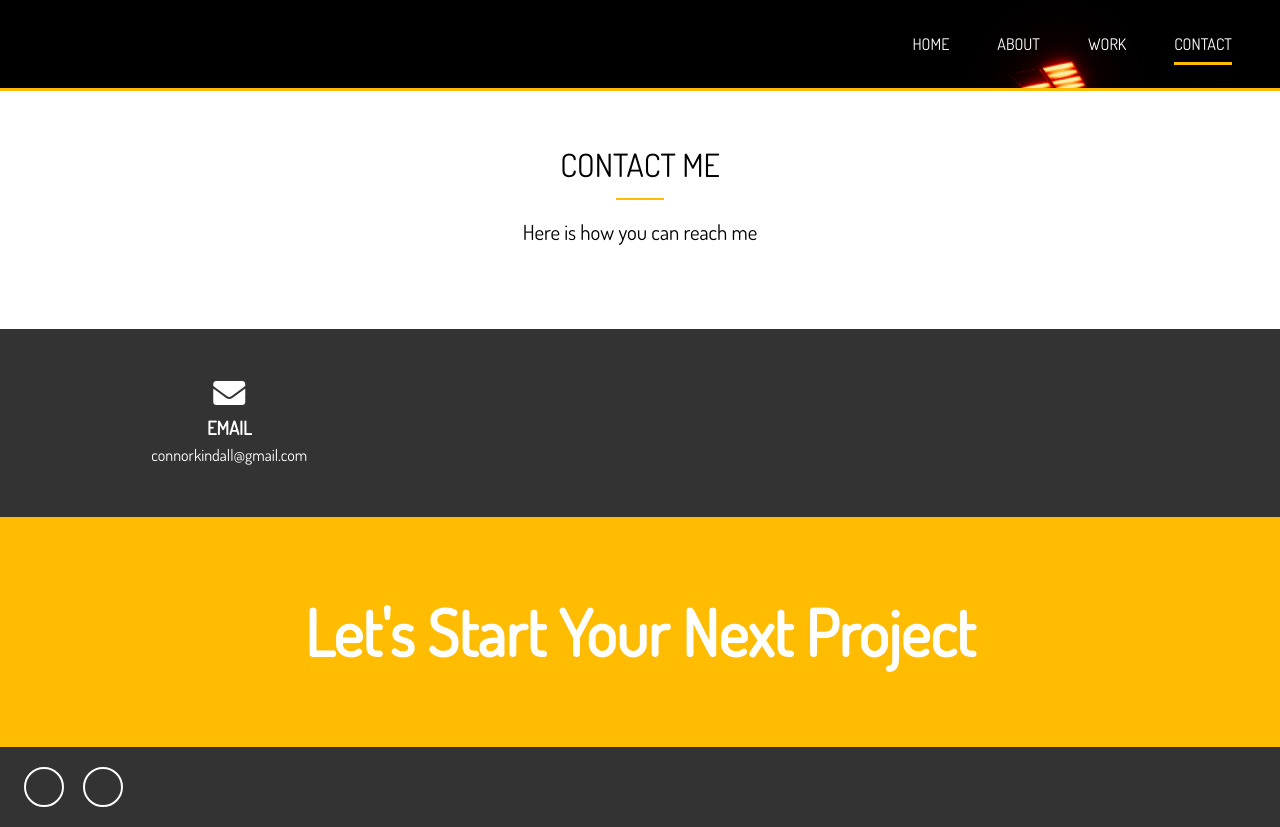
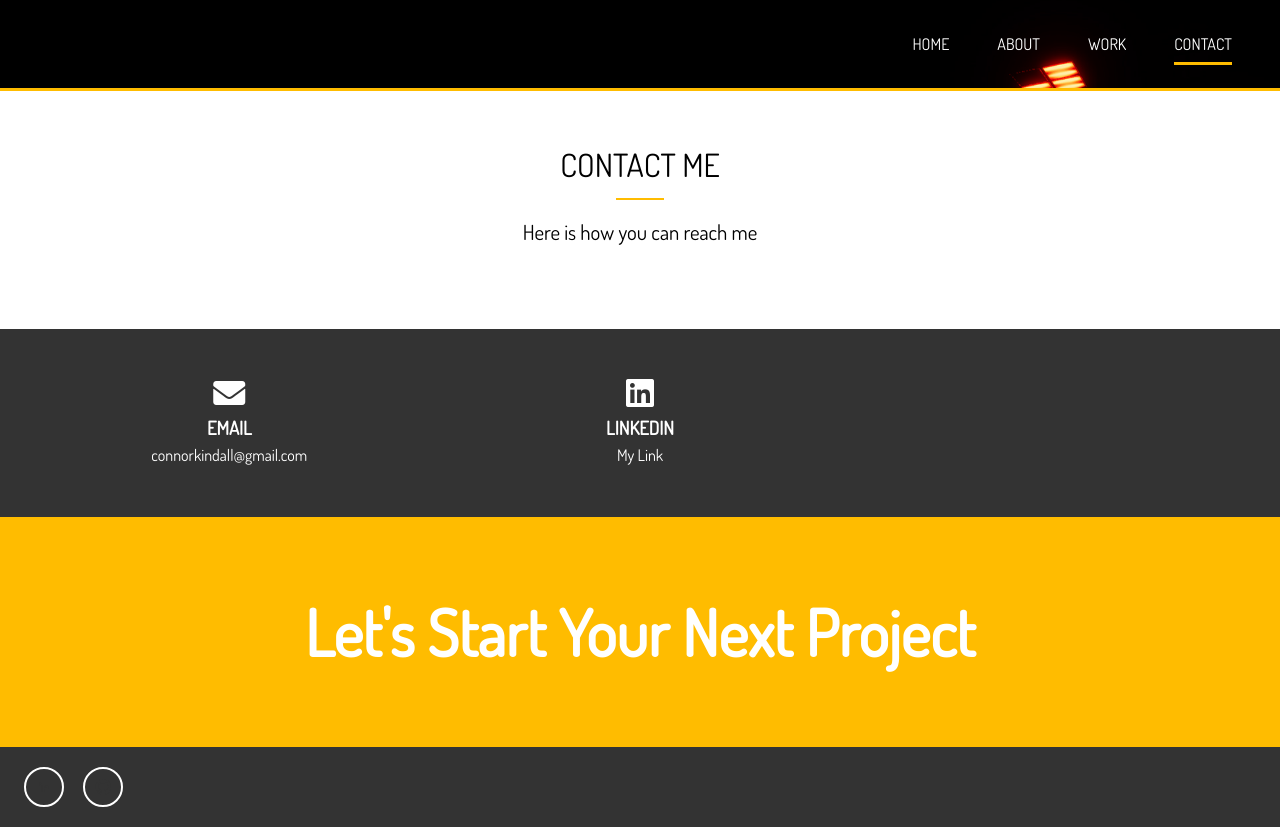
Before and after one commit to Killerconman311/Killerconman311.github.io, a website: page docs/contact.html in a window 1280 px wide. Drawn offline with Linux system fonts and the light colour scheme.

Commit message:
update files

```diff
--- a/docs/contact.html
+++ b/docs/contact.html
@@ -61,6 +61,11 @@
             <h3>Email</h3>
             <p>connorkindall@gmail.com</p>
           </div>
+          <div>
+            <i class="fab fa-linkedin fa-2x"></i>
+            <h3>linkedin</h3>
+            <p> My Link</p> <a href="https://www.linkedin.com/in/connor-kindall/"></a>
+          </div>
       </div>
     </section>
 
```
Also changed, not shown: docs/index.html (+0 -3 lines), dist/css/main.css (deleted), 1 other file.
